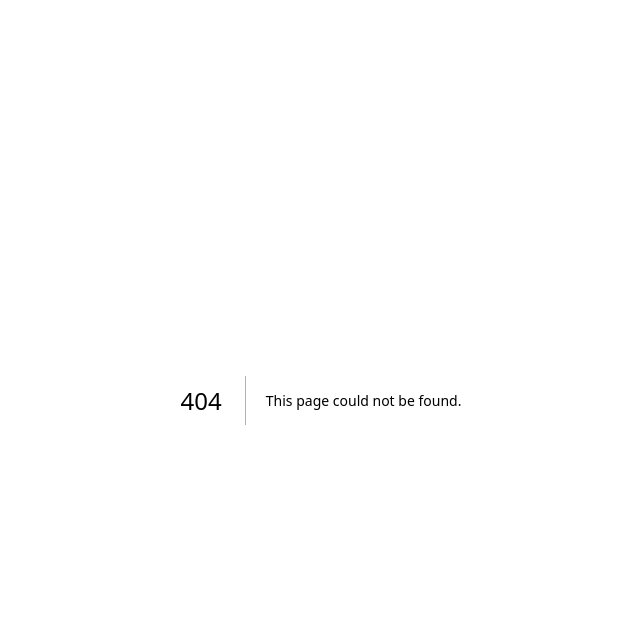
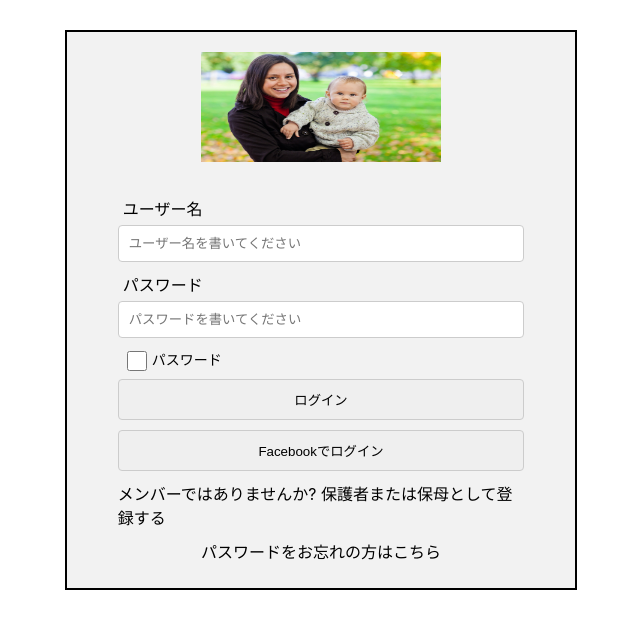
Before and after one commit to Dark-Star3110/Sitter-Client, a Next.js app: page /signin in a window 1280 px wide. Before the commit this address had no page. Shown: the top 628 px of the page, without its empty margins (319-959 px from the left). Built offline with nearby package versions, Linux system fonts and the light colour scheme; no server answers.

Commit message:
signin and signup static page; refactor api call

```diff
--- /dev/null
+++ b/context/UserContext.tsx
@@ -0,0 +1,68 @@
+import {
+  FC,
+  ReactNode,
+  createContext,
+  useEffect,
+  useMemo,
+  useState,
+} from "react";
+import { Account } from "../types";
+import { request } from "../utils/api";
+
+type Props = {
+  children: ReactNode;
+};
+
+export type UserContextType = {
+  isAuth: boolean;
+  user: Account | null;
+  setUser: (user: Account | null) => void;
+  isLoading: boolean;
+  error: any;
+};
+
+export const UserContext = createContext<UserContextType>({
+  isAuth: false,
+  user: null,
+  setUser: () => {},
+  isLoading: false,
+  error: null,
+});
+
+export const UserContextProvider: FC<Props> = ({ children }) => {
+  const [user, setUser] = useState<Account | null>(null);
+  const [loading, setLoading] = useState<boolean>(false);
+  const [error, setError] = useState<any>(null);
+
+  const retrieveUser = async () => {
+    setLoading(true);
+    try {
+      const user = await request<Account | null>({
+        method: "GET",
+        path: "/api/user",
+      });
+      setUser(user);
+    } catch (error) {
+      setError(error);
+    } finally {
+      setLoading(false);
+    }
+  };
+
+  const value = useMemo(
+    () => ({
+      isAuth: !!user,
+      user,
+      setUser,
+      isLoading: loading,
+      error,
+    }),
+    [user, loading, error]
+  );
+
+  useEffect(() => {
+    retrieveUser();
+  }, []);
+
+  return <UserContext.Provider value={value}>{children}</UserContext.Provider>;
+};
--- a/pages/_app.tsx
+++ b/pages/_app.tsx
@@ -1,8 +1,13 @@
-import '../styles/globals.css'
-import type { AppProps } from 'next/app'
+import { UserContextProvider } from "../context/UserContext";
+import "../styles/globals.css";
+import type { AppProps } from "next/app";
 
 function MyApp({ Component, pageProps }: AppProps) {
-  return <Component {...pageProps} />
+  return (
+    <UserContextProvider>
+      <Component {...pageProps} />
+    </UserContextProvider>
+  );
 }
 
-export default MyApp
+export default MyApp;
--- /dev/null
+++ b/pages/signin.tsx
@@ -0,0 +1,48 @@
+import React from "react";
+import styles from "../styles/Signin.module.css";
+
+const SignIn = () => {
+  return (
+    <div style={{ paddingTop: 30, display: "flex", justifyContent: "center" }}>
+      <div className={styles["login"]}>
+        <div className={styles["logo"]}>
+          <img src="/assets/avatar.jpg" alt="BabySitter" />
+        </div>
+        <div className={styles["form_login"]}>
+          <form>
+            <label htmlFor="user_name">ユーザー名</label>
+            <input
+              type="text"
+              id="user_name"
+              name="user_name"
+              placeholder="ユーザー名を書いてください"
+            />
+            <label htmlFor="password">パスワード</label>
+            <input
+              type="text"
+              id="password"
+              name="password"
+              placeholder="パスワードを書いてください"
+            />
+            <label className={styles["checkbox-label"]}>
+              <input type="checkbox" className={styles["checkbox-input"]} />
+              <span className={styles["checkbox-text"]}>パスワード</span>
+            </label>
+            <button className={styles["login_button"]}>ログイン</button>
+            <button className={styles["login_button"]}>
+              Facebookでログイン
+            </button>
+            <a href="#" className={styles["signup_text"]}>
+              メンバーではありませんか? 保護者または保母として登録する
+            </a>
+            <a href="#" className={styles["password_forgot"]}>
+              パスワードをお忘れの方はこちら
+            </a>
+          </form>
+        </div>
+      </div>
+    </div>
+  );
+};
+
+export default SignIn;
--- /dev/null
+++ b/styles/Signin.module.css
@@ -0,0 +1,67 @@
+.login{
+  display:flex;
+  flex-direction : column;
+  align-items:center;
+  height : 560px;
+  width : 40vw ;
+  border: 2px solid black;
+  background-color: #f2f2f2;
+}
+.logo > img{
+  height:120px;
+  width :240px;
+  padding-top: 10px;
+  margin : 10px
+}
+.form_login{
+  width: 80%;
+  padding-top:20px;
+}
+.form_login label {
+  display:block;
+  margin-left:5px;
+  margin-bottom:5px
+}
+.form_login input[type="text"]{
+  width: 100%;
+  padding: 10px;
+  border: 1px solid #ccc;
+  border-radius: 4px;
+  box-sizing: border-box;
+  margin-bottom:10px;
+}
+.checkbox-label {
+  display: flex;
+  align-items: center;
+}
+
+.checkbox-input {
+  width: 20px;
+  height: 20px;
+  margin-right: 5px;
+  vertical-align: middle;
+}
+
+.checkbox-text {
+  font-size: 14px;
+
+}
+.login_button {
+  width: 100%;
+  padding: 10px;
+  border: 1px solid #ccc;
+  border-radius: 4px;
+  box-sizing: border-box;
+  margin-bottom:10px;
+}
+.signup_text  {
+  display: block;
+  margin-bottom: 10px;
+  text-decoration: none;
+}
+.password_forgot {
+  display: block;
+  margin-bottom: 10px;
+  text-decoration: none;
+  text-align: center;
+}
--- /dev/null
+++ b/utils/api.ts
@@ -0,0 +1,50 @@
+import axios, { AxiosRequestConfig, Method } from "axios";
+
+const SERVER_URL =
+  process.env.NEXT_PUBLIC_SERVER_URL || "http://localhost:5000";
+
+const axiosInstance = axios.create({
+  baseURL: SERVER_URL,
+});
+
+export type RequestParams<T> = {
+  method: Method;
+  path: string;
+  data?: any;
+  config?: Partial<AxiosRequestConfig>;
+  onSuccess?: (data: T) => void;
+  onError?: (error: any) => void;
+};
+
+const isFunction = (func: any) =>
+  func &&
+  (Object.prototype.toString.call(func) === "[object Function]" ||
+    "function" === typeof func ||
+    func instanceof Function);
+
+export async function request<T = any>(params: RequestParams<T>): Promise<T> {
+  const { method, path, data, config, onSuccess, onError } = params;
+  const accessToken = localStorage.getItem("access_token");
+
+  try {
+    const res = await axiosInstance.request<T>({
+      method,
+      url: path,
+      data,
+      ...config,
+      headers: {
+        Authorization: `Bearer ${accessToken}`,
+        ...config?.headers,
+      },
+    });
+    if (isFunction(onSuccess)) {
+      onSuccess?.(res.data);
+    }
+    return res.data;
+  } catch (error) {
+    if (isFunction(onError)) {
+      onError?.(error);
+    }
+    throw error;
+  }
+}
```
Also changed, not shown: pages/request/[id]/parent.tsx (+7 -9 lines), pages/request/[id]/sitter.tsx (+26 -25 lines), pages/request/new/index.tsx (+13 -15 lines), pages/search.tsx (+20 -15 lines), pages/signup.tsx (added, +46 -0 lines), styles/Signup.module.css (added, +76 -0 lines), types/index.ts (+14 -0 lines).
